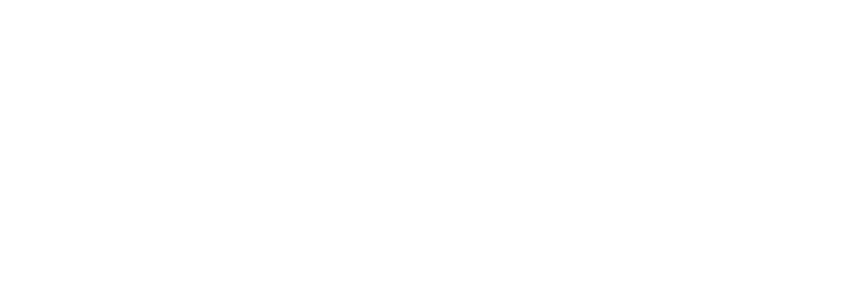
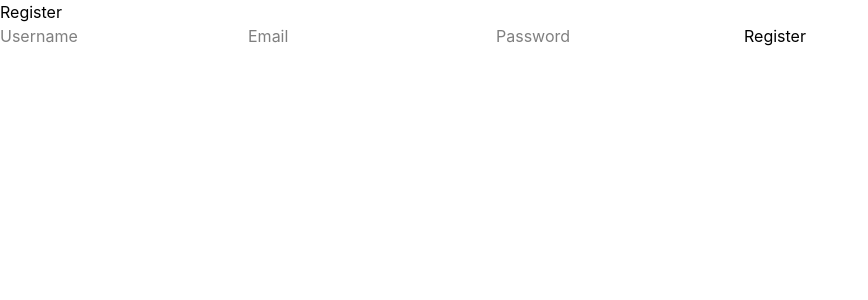
Before and after one commit to mgirijashree/Ecommerce, a React app in the folder frontend/: page /register in a window 1280 px wide. Before the commit this address had no page. Shown: the top 300 px of the page, without its empty margins (0-868 px from the left). Built offline with nearby package versions, Linux system fonts and the light colour scheme; the HTML template or start-up script is replaced by a standard one.

Commit message:
Updated API URL for production

```diff
--- a/frontend/src/App.jsx
+++ b/frontend/src/App.jsx
@@ -5,6 +5,9 @@
 import Products from "./pages/Products";
 import Cart from "./components/Cart";
 import Checkout from "./pages/Checkout";
+import Login from './components/Login';
+import Register from './components/Register';
+
 
 function App() {
   const [isSidebarOpen, setIsSidebarOpen] = useState(false);
@@ -65,6 +68,9 @@
         } />
         <Route path="/checkout" element={<Checkout cartItems={cartItems} />} />
       </Route>
+
+      <Route path="/login" element={<Login />} />
+      <Route path="/register" element={<Register />} />
     </Routes>
   );
 }
--- /dev/null
+++ b/frontend/src/components/Register.jsx
@@ -0,0 +1,31 @@
+// frontend/src/components/Register.jsx
+import React, { useState } from 'react';
+
+const Register = () => {
+    const [formData, setFormData] = useState({ username: '', password: '', email: '' });
+
+    const handleChange = (e) => {
+        setFormData({ ...formData, [e.target.name]: e.target.value });
+    };
+
+    const handleSubmit = async (e) => {
+        e.preventDefault();
+        const response = await fetch('/api/register/', {
+            method: 'POST',
+            headers: { 'Content-Type': 'application/json' },
+            body: JSON.stringify(formData),
+        });
+        if (response.ok) alert('Registration successful!');
+    };
+
+    return (
+        <form onSubmit={handleSubmit}>
+            <h2>Register</h2>
+            <input name="username" placeholder="Username" onChange={handleChange} required />
+            <input name="email" type="email" placeholder="Email" onChange={handleChange} required />
+            <input name="password" type="password" placeholder="Password" onChange={handleChange} required />
+            <button type="submit">Register</button>
+        </form>
+    );
+};
+export default Register;
```
Also changed, not shown: frontend/src/components/Login.jsx (added), 1 other file (tests, documents, lock files or other folders).
